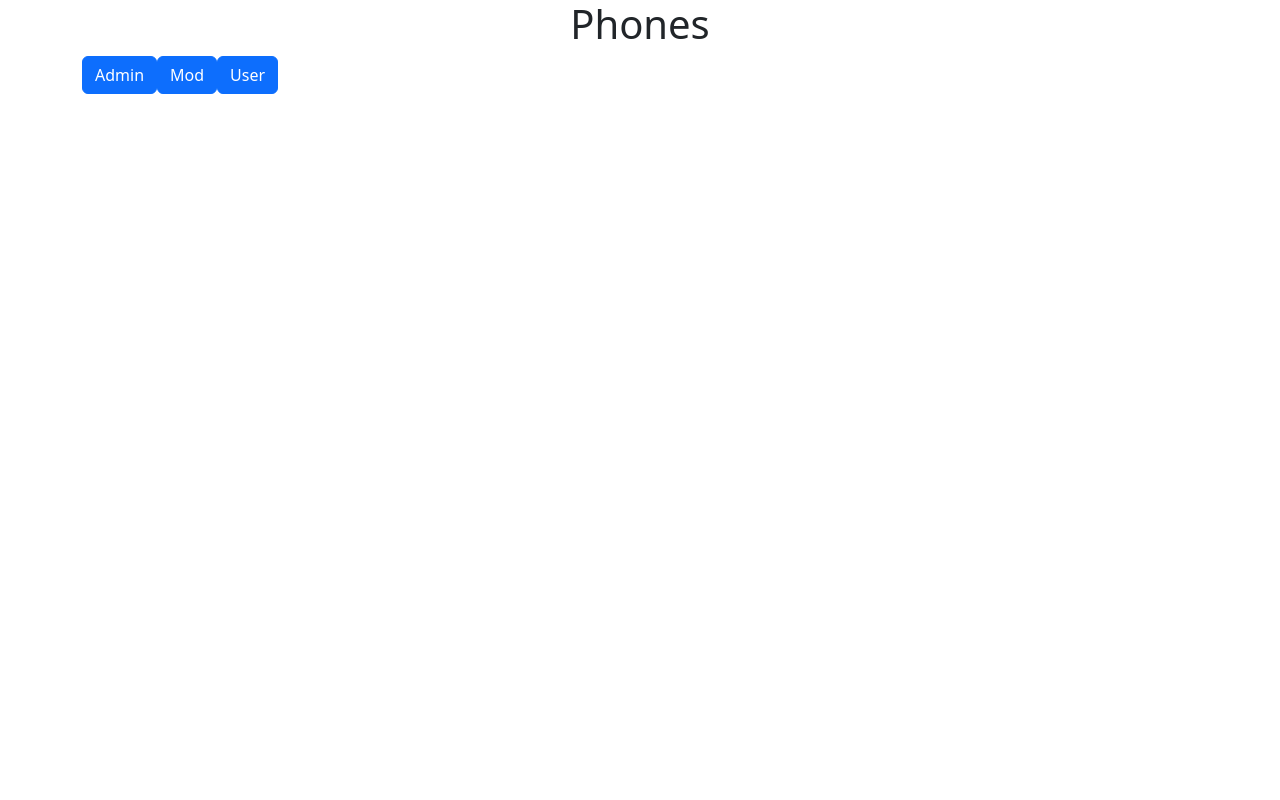
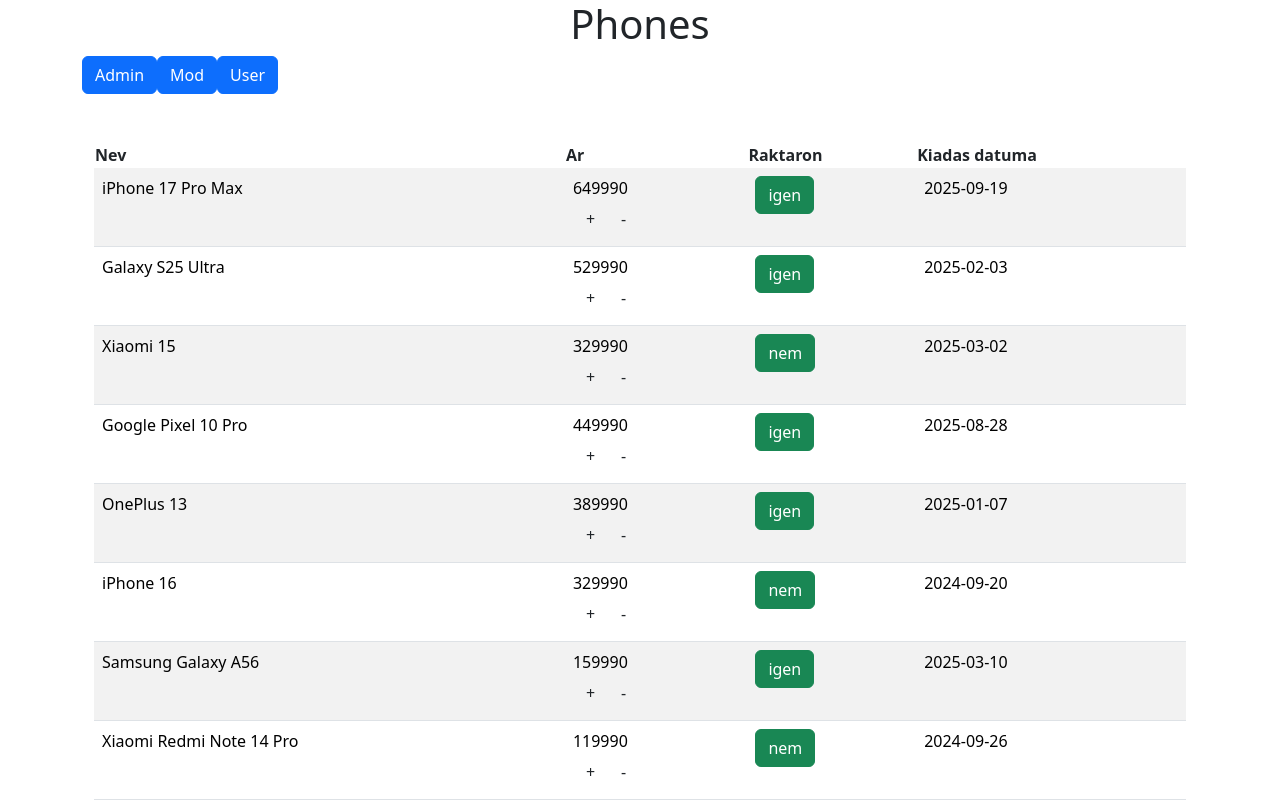
Before and after one commit to tdBate/telefonokOldalakReact, a React (Vite) app: page / in a window 1280 px wide. Both pictures are taken after a click on the button "Mod". Shown: the top 800 px of the page. Built offline with nearby package versions, Linux system fonts and the light colour scheme; data requests are answered from the project's data file.

Commit message:
Mod view

```diff
--- a/src/App.tsx
+++ b/src/App.tsx
@@ -1,6 +1,7 @@
 import { useState } from "react"
 import { Admin } from "./components/Admin"
 import type { View } from "./models"
+import { Mod } from "./components/Mod";
 
 function App() {
   const [view, setView] = useState<View>("user");
@@ -18,6 +19,7 @@ function App() {
 
           <div className="col-sm-12">
             {view == "admin" && (<Admin></Admin>)}
+            {view == "mod" && (<Mod></Mod>)}
           </div>
         </div>
       </div>
--- /dev/null
+++ b/src/components/Mod.tsx
@@ -0,0 +1,76 @@
+import { useEffect, useState } from "react"
+import { deleteItem, loadData, modifyItem, pushData } from "../utility"
+import type { Phone } from "../models"
+
+export function Mod() {
+    const [telefonok, setTelefonok] = useState<Phone[]>([]);
+
+    const [nev, setNev] = useState<string>("");
+    const [ar, setAr] = useState<number>(0);
+    const [raktaron, setRaktaron] = useState<boolean>(false);
+    const [datum, setDatum] = useState<Date>(new Date());
+
+    useEffect(() => {
+        async function init() {
+            setTelefonok(await loadData() ?? []);
+        }
+
+        init();
+
+    }, [])
+
+    async function flipRaktaron(phone: Phone) {
+        phone.raktaron = !phone.raktaron;
+        await modifyItem(phone);
+
+        const ujTelefonok = [...telefonok];
+        const index = ujTelefonok.findIndex(allat => allat.id == phone.id);
+        ujTelefonok[index] = phone;
+        setTelefonok(ujTelefonok);
+    }
+
+    async function modositAr(phone: Phone, ertek: number) {
+        phone.ar += ertek;
+        await modifyItem(phone);
+
+        const ujTelefonok = [...telefonok];
+        const index = ujTelefonok.findIndex(item => item.id == phone.id);
+        ujTelefonok[index] = phone;
+        setTelefonok(ujTelefonok);
+    }
+
+    return (<>
+        <div className="container">
+            <div className="row">
+                <div className="col-sm-12">
+                    <table className="table table-striped">
+                        <thead className="the">
+                            <th>Nev</th>
+                            <th>Ar</th>
+                            <th>Raktaron</th>
+                            <th>Kiadas datuma</th>
+                        </thead>
+
+                        <tbody>
+                            {telefonok.map(item => (
+                                <tr key={item.id}>
+                                    <td>{item.nev}</td>
+                                    <td>
+                                        {item.ar}
+                                        <div>
+                                            <button className="btn" onClick={() => modositAr(item, 1)}>+</button>
+                                            <button className="btn" onClick={() => modositAr(item, -1)}>-</button>
+                                        </div>
+                                    </td>
+                                    <td><button className="btn btn-success" onClick={() => { flipRaktaron(item) }}>{item.raktaron ? "igen" : "nem"}</button></td>
+                                    <td>{item.kiadasDatuma}</td>
+                                </tr>
+                            ))}
+                        </tbody>
+                    </table>
+                </div>
+
+            </div>
+        </div>
+    </>)
+}
```
